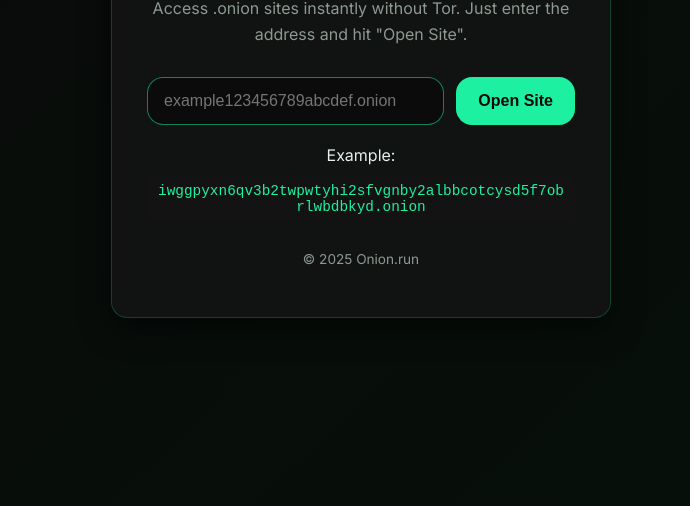
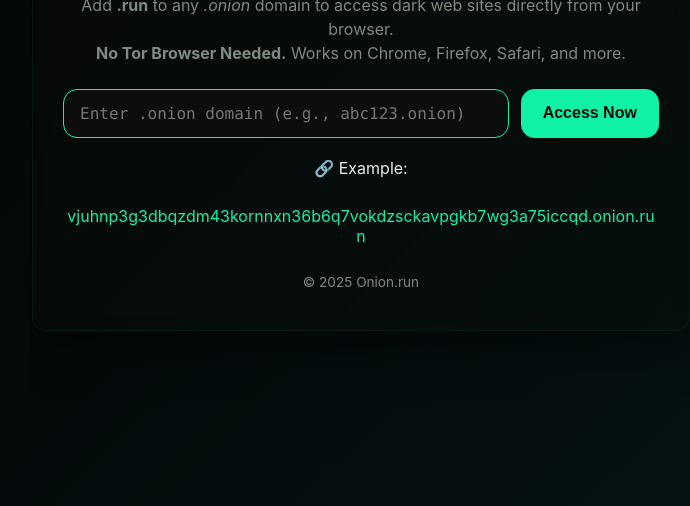
Before and after one commit to tracexlabs/onion.run, a plain HTML site: page run.html in a window 1280 px wide. Shown: the part 294-800 px from the top of the page, without its empty margins (279-969 px from the left). Drawn offline with Linux system fonts and the light colour scheme.

Commit message:
Update run.html

```diff
--- a/run.html
+++ b/run.html
@@ -4,152 +4,160 @@
 <meta charset="UTF-8">
 <meta name="viewport" content="width=device-width, initial-scale=1.0">
 <title>Onion.run – Dark Web Gateway</title>
-<link href="https://fonts.googleapis.com/css2?family=Inter:wght@400;600;700&display=swap" rel="stylesheet">
 <style>
-  :root {
-    --bg: #0a0a0a;
-    --card-bg: rgba(20, 20, 20, 0.8);
-    --accent: #1df0a1;
-    --accent-hover: #14c07e;
-    --text: #e6f0ea;
-    --muted: #8c9a91;
-    --radius: 16px;
-    --shadow: 0 10px 30px rgba(0,0,0,0.6);
+:root{
+  --bg-1:#030303;
+  --bg-2:#061213;
+  --glass: rgba(10,14,12,0.45);
+  --neon:#0ff2a6;
+  --neon-hover:#14c07e;
+  --text:#e6f0ea;
+  --muted:#7f8c82;
+  --radius:14px;
+  --mono:ui-monospace, SFMono-Regular, Menlo, Monaco, "Roboto Mono", "Courier New", monospace;
 }
 
-  * { box-sizing: border-box; margin: 0; padding: 0; }
-  body {
-    font-family: 'Inter', sans-serif;
-    background: linear-gradient(135deg, #0a0a0a, #06100a);
-    color: var(--text);
-    display: flex;
-    justify-content: center;
-    align-items: center;
-    min-height: 100vh;
-    padding: 20px;
+html,body{height:100%;margin:0;font-family:Inter,system-ui,sans-serif;background: linear-gradient(135deg,var(--bg-1),var(--bg-2));display:flex;justify-content:center;align-items:center;overflow:hidden;color:var(--text);}
+
+#matrixCanvas{position:fixed;inset:0;z-index:0;mix-blend-mode:screen;opacity:0.22;filter:blur(0.6px);}
+
+.container{
+  position:relative;z-index:2;
+  max-width:600px;width:90%;
+  background:var(--glass);
+  backdrop-filter:blur(8px) saturate(1.1);
+  border-radius:var(--radius);
+  border:1px solid rgba(15,255,170,0.06);
+  padding:40px 30px;
+  text-align:center;
+  box-shadow:0 10px 50px rgba(0,0,0,0.6);
 }
 
-  .container {
-    background: var(--card-bg);
-    backdrop-filter: blur(10px);
-    padding: 50px 35px;
-    border-radius: var(--radius);
-    box-shadow: var(--shadow);
-    max-width: 500px;
-    width: 100%;
-    text-align: center;
-    border: 1px solid rgba(29, 249, 164, 0.2);
+h1{font-size:1.8rem;margin-bottom:12px;letter-spacing:1px;}
+p.description{color:var(--muted);margin-bottom:24px;line-height:1.5;}
+
+form{
+  display:flex;
+  justify-content:center;
+  gap:12px;
+  flex-wrap:wrap;
+  margin-bottom:20px;
 }
 
-  h1 {
-    font-size: 2rem;
-    margin-bottom: 12px;
-    letter-spacing: 1px;
+input{
+  flex:1 1 240px;
+  padding:14px 16px;
+  font-size:1rem;
+  border-radius:var(--radius);
+  border:1px solid var(--neon);
+  background:#0d0d0d;
+  color:var(--text);
+  font-family:var(--mono);
+  transition:border 0.3s, background 0.3s;
 }
 
-  p.description {
-    color: var(--muted);
-    font-size: 1rem;
-    margin-bottom: 30px;
-    line-height: 1.6;
+input:focus{
+  border-color: var(--neon-hover);
+  outline:none;
+  background:#141414;
 }
 
-  form {
-    display: flex;
-    justify-content: center;
-    gap: 12px;
-    flex-wrap: wrap;
-    margin-bottom: 20px;
+button{
+  padding:14px 22px;
+  font-size:1rem;
+  font-weight:600;
+  color:#0b0b0b;
+  background: var(--neon);
+  border:none;
+  border-radius:var(--radius);
+  cursor:pointer;
+  transition: background 0.3s, transform 0.2s;
 }
 
-  input {
-    flex: 1 1 220px;
-    padding: 14px 16px;
-    font-size: 1rem;
-    border-radius: var(--radius);
-    border: 1px solid rgba(29, 249, 164, 0.5);
-    background: rgba(10,10,10,0.7);
-    color: var(--text);
-    transition: border 0.3s, background 0.3s;
+button:hover{
+  background: var(--neon-hover);
+  transform: translateY(-2px);
 }
 
-  input:focus {
-    border-color: var(--accent-hover);
-    background: rgba(20,20,20,0.9);
-    outline: none;
+a.example-link{
+  display:inline-block;
+  margin-top:12px;
+  color:var(--neon);
+  text-decoration:none;
+  word-break:break-all;
 }
 
-  button {
-    padding: 14px 22px;
-    font-size: 1rem;
-    font-weight: 700;
-    color: #0a0a0a;
-    background: var(--accent);
-    border: none;
-    border-radius: var(--radius);
-    cursor: pointer;
-    transition: background 0.3s, transform 0.2s, box-shadow 0.2s;
+a.example-link:hover{
+  color: var(--neon-hover);
+  text-decoration:underline;
 }
 
-  button:hover {
-    background: var(--accent-hover);
-    transform: translateY(-2px);
-    box-shadow: 0 6px 20px rgba(29, 249, 164, 0.4);
-  }
-
-  code {
-    display: inline-block;
-    margin-top: 12px;
-    padding: 6px 10px;
-    background: rgba(20,20,20,0.7);
-    border-radius: 8px;
-    font-size: 0.9rem;
-    color: var(--accent);
-    word-break: break-word;
-  }
-
-  footer {
-    margin-top: 30px;
-    font-size: 0.85rem;
-    color: var(--muted);
-  }
-
-  @media(max-width: 400px){
-    form {
-      flex-direction: column;
-    }
-    button { width: 100%; }
-  }
+footer{margin-top:28px;font-size:0.85rem;color:var(--muted);}
 </style>
 </head>
 <body>
+<canvas id="matrixCanvas"></canvas>
+
 <div class="container">
-    <h1>Onion.run</h1>
-    <p class="description">Access .onion sites instantly without Tor. Just enter the address and hit "Open Site".</p>
+  <h1>Onion.run – Quantum Gateway</h1>
+  <p class="description">
+    Add <strong>.run</strong> to any <em>.onion</em> domain to access dark web sites directly from your browser. <br>
+    <strong>No Tor Browser Needed.</strong> Works on Chrome, Firefox, Safari, and more.
+  </p>
 
-    <form id="gatewayForm">
-      <input type="text" id="onionInput" placeholder="example123456789abcdef.onion" required>
-      <button type="submit">Open Site</button>
+  <form id="onionForm">
+    <input type="text" name="onion" placeholder="Enter .onion domain (e.g., abc123.onion)" required>
+    <button type="submit">Access Now</button>
   </form>
 
-    <p>Example: <code>iwggpyxn6qv3b2twpwtyhi2sfvgnby2albbcotcysd5f7obrlwbdbkyd.onion</code></p>
+  <p>🔗 Example:</p>
+  <a class="example-link" href="http://vjuhnp3g3dbqzdm43kornnxn36b6q7vokdzsckavpgkb7wg3a75iccqd.onion.run" target="_blank">
+    vjuhnp3g3dbqzdm43kornnxn36b6q7vokdzsckavpgkb7wg3a75iccqd.onion.run
+  </a>
 
   <footer>&copy; <span id="year"></span> Onion.run</footer>
 </div>
 
 <script>
+// Set current year
 document.getElementById('year').textContent = new Date().getFullYear();
 
-    document.getElementById('gatewayForm').addEventListener('submit', function(e) {
+// Onion redirect logic
+document.getElementById('onionForm').addEventListener('submit', function(e){
   e.preventDefault();
-      const input = document.getElementById('onionInput').value.trim().toLowerCase();
-      const pattern = /^[a-z0-9-]{16,56}\.onion$/i;
-      if(!pattern.test(input)){
-        alert('Enter a valid .onion domain (e.g., example123456789abcdef.onion)');
-        return;
+  let domain = document.querySelector('input[name="onion"]').value.trim();
+  if(domain){
+    if(!domain.endsWith('.run')) domain += '.run';
+    const url = `http://${domain}`;
+    window.open(url,'_blank');
   }
-      window.location.href = `http://${input}.run/`;
 });
+
+// Matrix background
+const canvas = document.getElementById('matrixCanvas');
+const ctx = canvas.getContext('2d');
+let W,H,fontSize=12,cols;
+function resize(){ W=canvas.width=innerWidth; H=canvas.height=innerHeight; fontSize=Math.max(10,Math.min(18,Math.floor(W/120))); cols=Math.floor(W/fontSize); drops=new Array(cols).fill(1);}
+window.addEventListener('resize',resize);
+resize();
+let drops=new Array(cols).fill(1);
+
+function draw(){
+  ctx.fillStyle='rgba(0,0,0,0.08)';
+  ctx.fillRect(0,0,W,H);
+  ctx.font=`${fontSize}px monospace`;
+  for(let i=0;i<drops.length;i++){
+    const x=i*fontSize;
+    const y=drops[i]*fontSize;
+    const text=String.fromCharCode(0x30A0+Math.random()*96);
+    ctx.fillStyle=`rgba(20,255,180,${Math.random()*0.6})`;
+    ctx.fillText(text,x,y);
+    if(y>H && Math.random()>0.975) drops[i]=0;
+    drops[i]++;
+  }
+  requestAnimationFrame(draw);
+}
+draw();
 </script>
 </body>
 </html>
```
Lines whose indentation alone changed are shown as unchanged.
